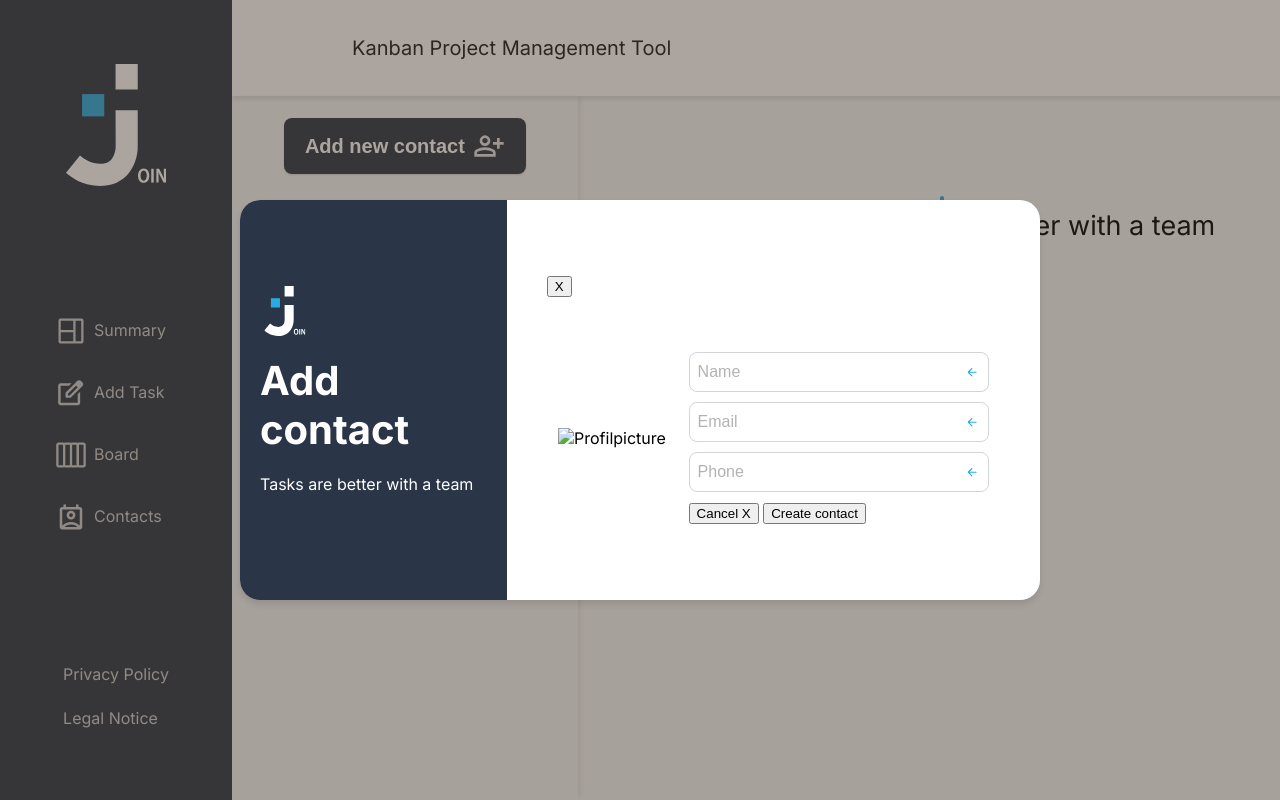
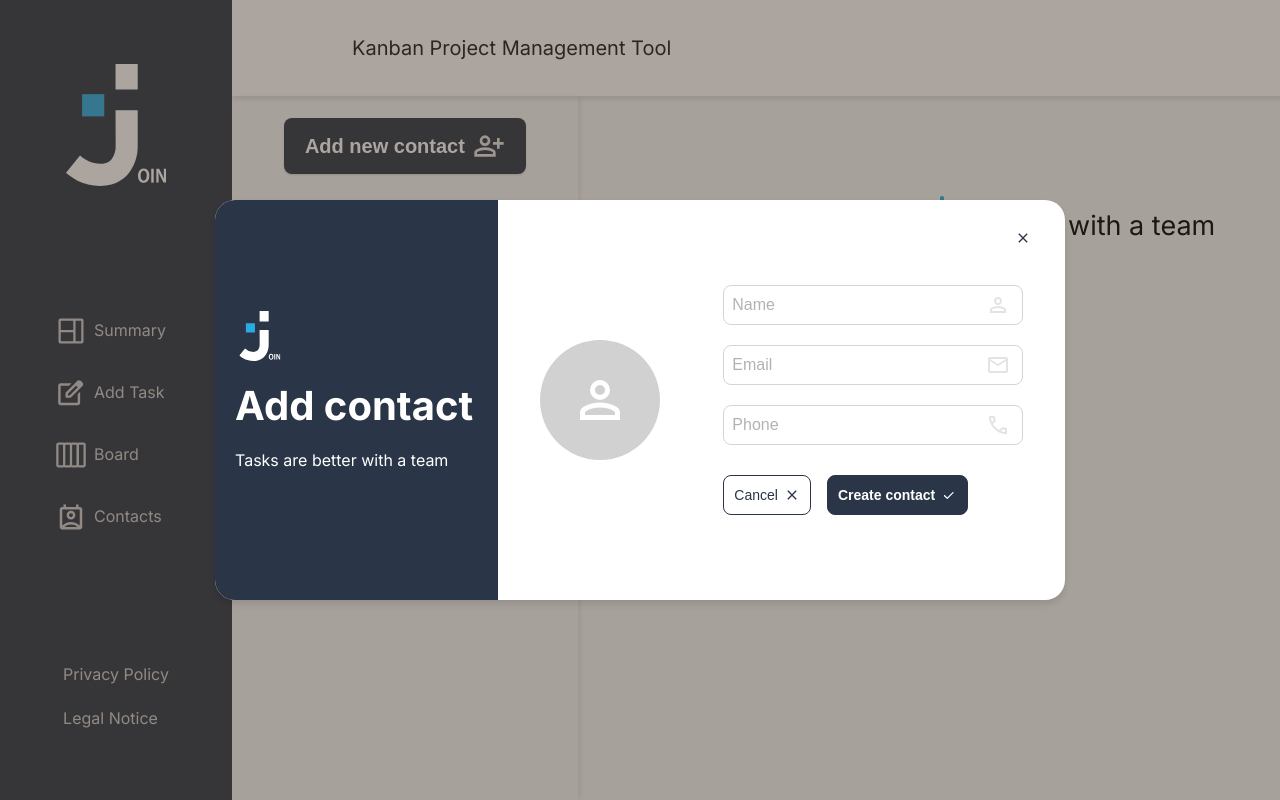
Before and after one commit to vassilia-g/join, a plain HTML site: page html/contacts.html in a window 1280 px wide. Both pictures are taken after a click on the button "Add new contact". Shown: the top 800 px of the page. Drawn offline with Linux system fonts and the light colour scheme.

Commit message:
modified contacs overlay

```diff
--- a/css/contacts.css
+++ b/css/contacts.css
@@ -93,7 +93,7 @@
     top: 50%;
     left: 50%;
     transform: translate(-50%, -50%);
-    width: 800px;
+    width: 850px;
     height: 400px;
     background-color: white;
     border-radius: 20px;
@@ -140,13 +140,14 @@
     align-items: center;
     justify-content: space-around;
     width: 100%;
+    gap: 60px;
 }
 
 .input-container{
     display: flex;
     flex-direction: column;
     align-items: start;
-    gap: 10px;
+    gap: 20px;
 
 }
 
@@ -158,10 +159,114 @@
     padding: 8px;
     box-sizing: border-box;
     font-size: 16px;
-    background: url('../assets/icons/arrow-left-line.svg') no-repeat right 8px center;
     background-size: 16px;
 }
 
 .input-add-contact::placeholder {
     color: rgba(0,0,0,0.3);
 }
+
+.input-name{
+    background: url('../assets/icons/person.svg') no-repeat right 12px center;
+    background-size: 24px;
+}
+
+.input-email{
+    background: url('../assets/icons/mail.svg') no-repeat right 12px center;
+    background-size: 24px;
+}
+
+.input-phone{
+    background: url('../assets/icons/phone.svg') no-repeat right 12px center;
+    background-size: 24px;
+}
+
+.profile-picture {
+  width: 120px;
+  height: 120px;
+  border-radius: 50%;
+  background-color: #d1d1d1;
+  display: flex;
+  align-items: center;
+  justify-content: center;
+}
+
+.profile-picture img {
+  width: 60%;
+  height: auto;
+  filter: brightness(0) invert(1);
+}
+
+.input-button{
+    display: flex;
+    flex-direction: row;
+    align-items: center;
+    justify-content: start;
+    width: 100%;
+    gap: 16px;
+    margin-top: 10px;
+}
+
+.cancel-button, .create-button{
+    width: auto;
+    height: 40px;
+    border-radius: 8px;
+    padding: 4px 10px 4px 10px;
+    font-size: 14px;
+    cursor: pointer;
+    text-align: center;
+    display: flex;
+    align-items: center;
+    justify-content: center;
+    gap: 6px;
+    border: solid 1px #2A3647;
+    transition: background-color 0.2s, color 0.2s, border 0.2s, box-shadow 0.2s;
+}
+
+.cancel-button{
+    background-color: white;
+    color: #2A3647;
+
+}
+
+.cancel-button:hover{
+    background-color: white;
+    color: #269DCF;
+    border: solid 1px #269DCF;
+}
+.cancel-button svg path{
+    transition: fill 0.2s;
+}
+
+.cancel-button:hover svg path{
+    fill: #269DCF;
+    transition: fill 0.2s;
+}
+
+.create-button{
+    background-color: #2A3647;
+    color: white;
+    font-weight: 600;
+}
+
+.create-button:hover{
+    background-color: #269DCF;
+    border: solid 1px #269DCF;
+    box-shadow: 0 4px 8px rgba(0, 0, 0, 0.1);
+    transition: background-color 0.3s, color 0.3s, border 0.3s, transform 0.3s, box-shadow 0.3s;
+}
+
+
+.close-button{
+    background: none;
+    border: none;
+    padding: 0;
+    margin: 0;
+    cursor: pointer;
+    display: inline-flex;
+    align-items: center;
+    justify-content: center;
+    position: absolute;
+    left: 800px;
+    top: 30px;
+}
--- a/html/contacts.html
+++ b/html/contacts.html
@@ -23,24 +23,39 @@
                         <p class="line-horizontal"></p>
                     </div>
                     <div class="popup-rightside">
-                        <button onclick="addContact()">X</button>
+                        <button class="close-button" onclick="addContact()">
+                             <svg xmlns="http://www.w3.org/2000/svg" height="16px" viewBox="0 -960 960 960" width="16px" fill="#2A3647"><path d="m256-200-56-56 224-224-224-224 56-56 224 224 224-224 56 56-224 224 224 224-56 56-224-224-224 224Z"/></svg>
+                        </button>
                         <div class="popup-container">
                           <div class="profile-picture">
-                              <img src="" alt="Profilpicture">
+                               <svg xmlns="http://www.w3.org/2000/svg" height="60px" viewBox="0 -960 960 960" width="60px" fill="#FFFFFF"><path d="M480-480q-66 0-113-47t-47-113q0-66 47-113t113-47q66 0 113 47t47 113q0 66-47 113t-113 47ZM160-160v-112q0-34 17.5-62.5T224-378q62-31 126-46.5T480-440q66 0 130 15.5T736-378q29 15 46.5 43.5T800-272v112H160Zm80-80h480v-32q0-11-5.5-20T700-306q-54-27-109-40.5T480-360q-56 0-111 13.5T260-306q-9 5-14.5 14t-5.5 20v32Zm240-320q33 0 56.5-23.5T560-640q0-33-23.5-56.5T480-720q-33 0-56.5 23.5T400-640q0 33 23.5 56.5T480-560Zm0-80Zm0 400Z"/></svg>
                           </div>
                           <div class="input-container">
                             <div class="input-group">
-                              <input class="input-add-contact" type="text" id="name" placeholder="Name">
+                              <input class="input-add-contact input-name" type="text" id="name" placeholder="Name">
                             </div>
                             <div class="input-group">
-                              <input class="input-add-contact" type="email" id="email" placeholder="Email">
+                              <input class="input-add-contact input-email" type="email" id="email" placeholder="Email">
                             </div>
                             <div class="input-group">
-                              <input class="input-add-contact" type="tel" id="phone" placeholder="Phone">
+                              <input class="input-add-contact input-phone" type="tel" id="phone" placeholder="Phone">
                             </div>
                             <div class="input-button">
-                                <button>Cancel X</button>
-                                <button>Create contact</button>
+                                <button class="cancel-button">
+                                    Cancel
+                                    <svg xmlns="http://www.w3.org/2000/svg" height="16px" viewBox="0 -960 960 960" width="16px" fill="#2A3647"><path d="m256-200-56-56 224-224-224-224 56-56 224 224 224-224 56 56-224 224 224 224-56 56-224-224-224 224Z"/></svg>
+                                </button>
+                                <button class="create-button">
+                                    Create contact
+                                    <svg width="16" height="15" viewBox="0 0 25 24" fill="none" xmlns="http://www.w3.org/2000/svg">
+                                        <mask id="mask0_75592_9963" style="mask-type:alpha" maskUnits="userSpaceOnUse" x="0" y="0" width="25" height="24">
+                                        <rect x="0.144531" width="24" height="24" fill="#ffffff"/>
+                                        </mask>
+                                        <g mask="url(#mask0_75592_9963)">
+                                        <path d="M9.69474 15.15L18.1697 6.675C18.3697 6.475 18.6072 6.375 18.8822 6.375C19.1572 6.375 19.3947 6.475 19.5947 6.675C19.7947 6.875 19.8947 7.1125 19.8947 7.3875C19.8947 7.6625 19.7947 7.9 19.5947 8.1L10.3947 17.3C10.1947 17.5 9.96141 17.6 9.69474 17.6C9.42807 17.6 9.19474 17.5 8.99474 17.3L4.69474 13C4.49474 12.8 4.3989 12.5625 4.40724 12.2875C4.41557 12.0125 4.51974 11.775 4.71974 11.575C4.91974 11.375 5.15724 11.275 5.43224 11.275C5.70724 11.275 5.94474 11.375 6.14474 11.575L9.69474 15.15Z" fill="#ffffff"/>
+                                        </g>
+                                        </svg>
+                                </button>
                             </div>
                            </div>
                         </div>
```
